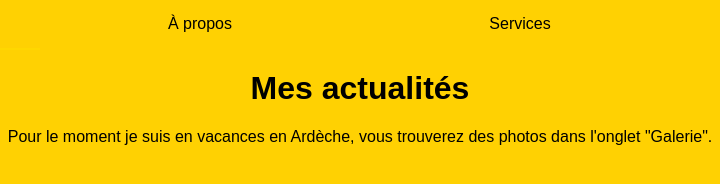
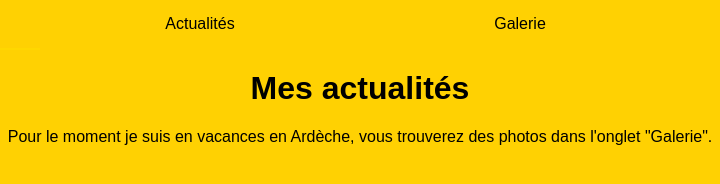
Before and after one commit to chauleur/chauleur.fr, a plain HTML site: page actualites.html in a window 1280 px wide. Shown: the full height of the page, 280-1000 px from the left. Drawn offline with Linux system fonts and the light colour scheme.

Commit message:
Update actualites.html

```diff
--- a/actualites.html
+++ b/actualites.html
@@ -82,8 +82,8 @@
   <nav>
     <ul>
       <li><a href="index.html">Accueil</a></li>
-      <li><a href="#">À propos</a></li>
-      <li><a href="#">Services</a></li>
+      <li><a href="actualites.html">Actualités</a></li>
+      <li><a href="galerie.html">Galerie</a></li>
       <li><a href="contact.html">Contact</a></li>
     </ul>
   </nav>
```
